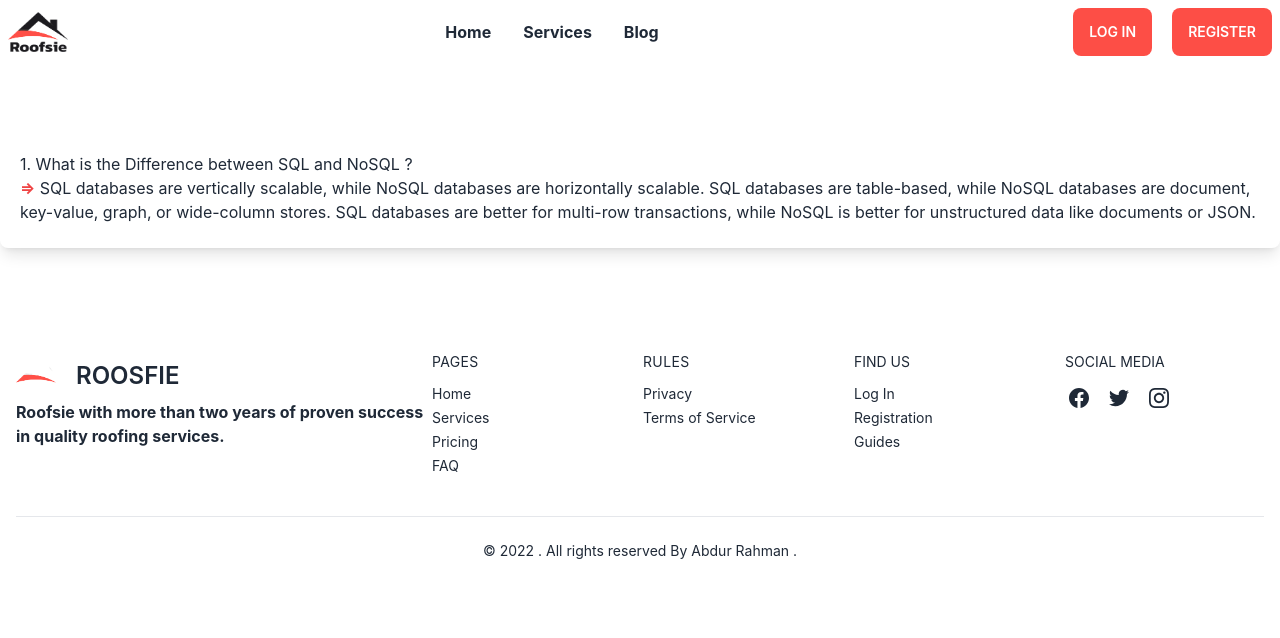
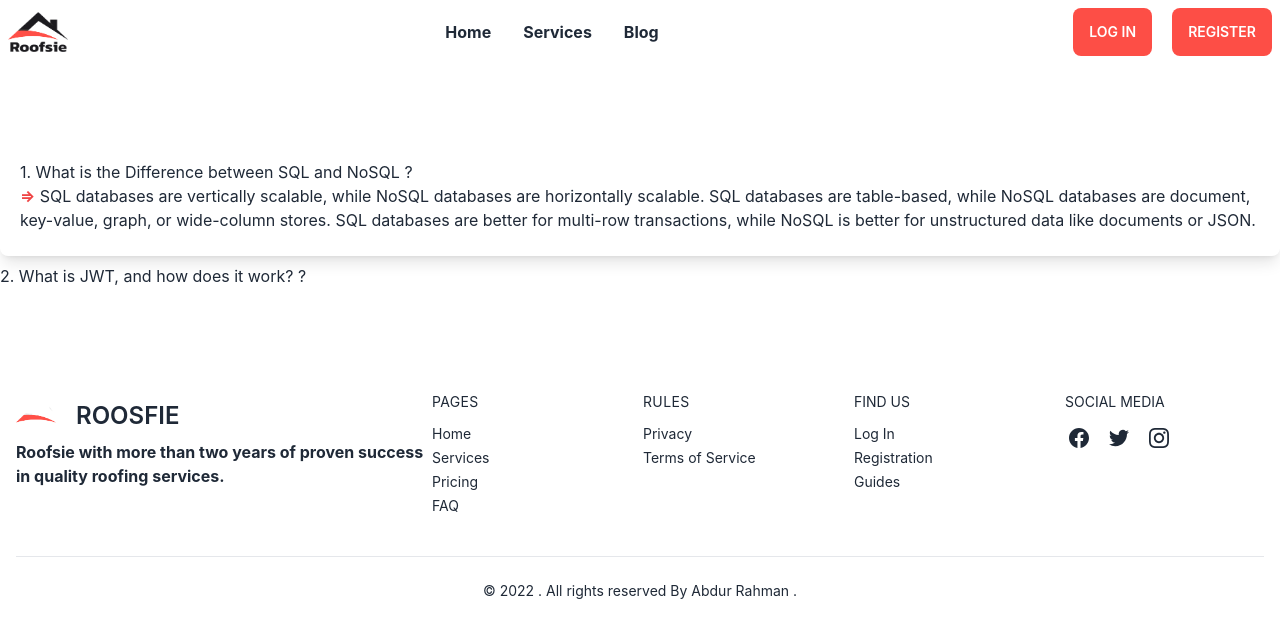
Before and after one commit to ariyanabdullah/Roofsie-service, a React (Create React App) app: page /blog in a window 1280 px wide. Shown: the top 638 px of the page. Built offline with nearby package versions, Linux system fonts and the light colour scheme; no server answers.

Commit message:
second question added

```diff
--- a/src/Pages/Blog/Blog.js
+++ b/src/Pages/Blog/Blog.js
@@ -7,7 +7,7 @@ const Blog = () => {
     <section className="my-16">
       <div className="container mx-auto grid grid-cols-1 ">
         {/* first question */}
-        <div className="py-6 px-5 rounded-lg shadow-lg">
+        <div className="py-6 px-5 my-2 rounded-lg shadow-lg">
           <h1> 1. What is the Difference between SQL and NoSQL ?</h1>
           <p>
             {" "}
@@ -21,6 +21,12 @@ const Blog = () => {
         </div>
 
         {/* second question */}
+
+        <div>
+          <h1> 2. What is JWT, and how does it work? ?</h1>
+        </div>
+
+        {/* third question */}
       </div>
     </section>
   );
```
